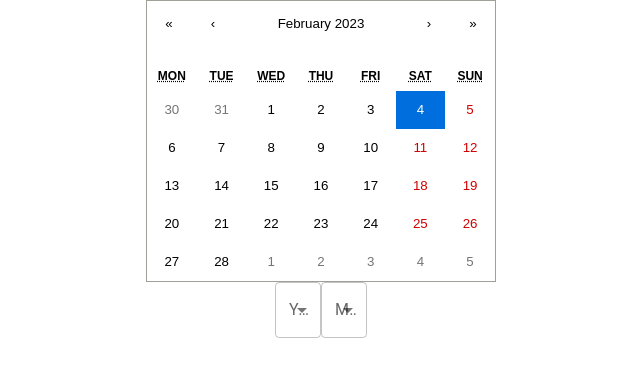
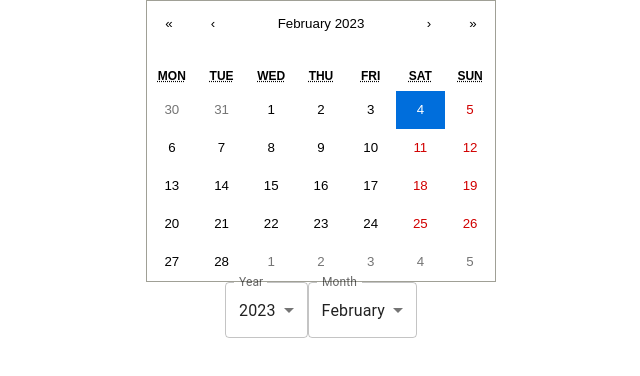
Before and after one commit to d3meter/nasa-calendar, a React (Create React App) app in the folder frontend/: page /calendar in a window 1280 px wide. Shown: the top 376 px of the page, without its empty margins (319-959 px from the left). Built offline with nearby package versions, Linux system fonts and the light colour scheme.

Commit message:
add handle invalid date

```diff
--- a/frontend/src/components/MonthCard.jsx
+++ b/frontend/src/components/MonthCard.jsx
@@ -1,36 +1,35 @@
-import React, {useState} from "react";
+import React, { useState } from "react";
 import DayCard from "./DayCard";
-import './css/MonthCard.css';
-import nasaData from '../data/nasa-data.json';
+import "./css/MonthCard.css";
+import nasaData from "../data/nasa-data.json";
 
-
-function MonthCard({startDate, endDate}) {
-
+function MonthCard({ startDate, endDate }) {
   let filterData = [];
+  let indexData = nasaData.length;
 
   let indexOfFirst = 0;
-  for (let i=0; i<nasaData.length; i++) {
-    if(nasaData[i].date === (startDate)) {
-     indexOfFirst = nasaData.indexOf(nasaData[i]);
+  for (let i = 0; i < nasaData.length; i++) {
+    if (nasaData[i].date === startDate) {
+      indexOfFirst = nasaData.indexOf(nasaData[i]);
     }
   }
 
-  let indexOfLast= 0;
-  for (let i=0; i<nasaData.length; i++) {
-    if(nasaData[i].date === (endDate)) {
-     indexOfLast = nasaData.indexOf(nasaData[i]) + 1;
+  let indexOfLast = indexData;
+  for (let i = 0; i < nasaData.length; i++) {
+    if (nasaData[i].date === endDate) {
+      indexOfLast = nasaData.indexOf(nasaData[i]) + 1;
     }
   }
 
-  for (let i=indexOfFirst; i<indexOfLast; i++) {
-    filterData.push(nasaData[i])
+  for (let i = indexOfFirst; i < indexOfLast; i++) {
+    filterData.push(nasaData[i]);
   }
 
   return (
     <div className="MonthCard">
-      {Array.from(filterData).map((data, i) => (
+      {filterData.length < 44 ? (Array.from(filterData).map((data, i) => (
         <DayCard key={i} data={data} />
-      ))}
+      ))) : (<p>invalid date</p>)}
     </div>
   );
 }
--- a/frontend/src/components/YearBtn.jsx
+++ b/frontend/src/components/YearBtn.jsx
@@ -12,6 +12,7 @@ function YearBtn({ changeYear, yearSelect }) {
         label="year"
         onChange={changeYear}
       >
+        <MenuItem value={1995}>1995</MenuItem>
         <MenuItem value={1996}>1996</MenuItem>
         <MenuItem value={1997}>1997</MenuItem>
         <MenuItem value={1998}>1998</MenuItem>
--- a/frontend/src/pages/CalendarView.jsx
+++ b/frontend/src/pages/CalendarView.jsx
@@ -7,8 +7,8 @@ import { getDaysInMonth, getISOLocalDate } from "@wojtekmaj/date-utils";
 
 function CalendarView() {
   const [nasaData, setNasaData] = useState([]);
-  const [yearSelect, setYearSelect] = useState("");
-  const [monthSelect, setMonthSelect] = useState("");
+  const [yearSelect, setYearSelect] = useState(2023);
+  const [monthSelect, setMonthSelect] = useState('02');
 
   //counting dates start
   //select month
```
